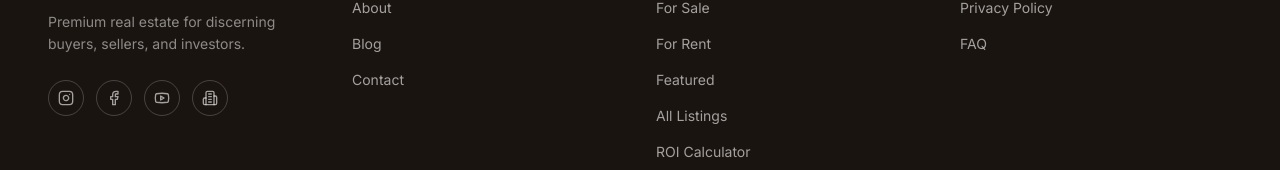
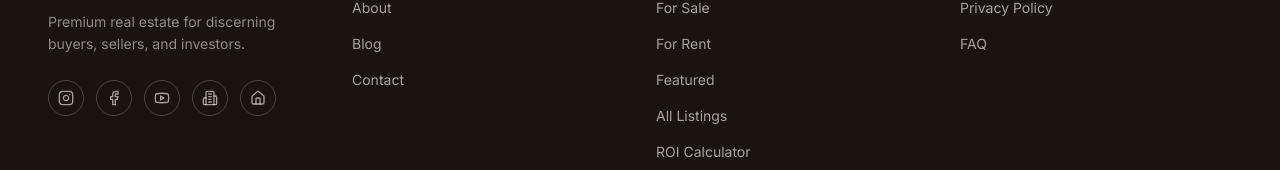
Before and after one commit to tamarabuadze/Fano-Properties-Web, a Next.js app in the folder apps/web/: page / in a window 1280 px wide. Shown: the part 5826-5996 px from the top of the page. Built offline with nearby package versions, Linux system fonts and the light colour scheme; no server answers; the database is empty.

Commit message:
feat: link Bayut company profile
Co-Authored-By: Claude Opus 5.5 <noreply@anthropic.com>

```diff
--- a/apps/web/src/app/(web)/page.tsx
+++ b/apps/web/src/app/(web)/page.tsx
@@ -49,6 +49,7 @@ const jsonLd = {
         "https://www.facebook.com/fanoproperties",
         "https://www.youtube.com/@FanoProperties",
         "https://www.propertyfinder.ae/en/broker/fano-properties-l-l-c-v2-12901",
+        "https://www.bayut.com/companies/fano-properties-109679/",
       ],
     },
     {
--- a/apps/web/src/components/layout/footer.tsx
+++ b/apps/web/src/components/layout/footer.tsx
@@ -1,7 +1,7 @@
 import React from "react";
 import Link from "next/link";
 import Image from "next/image";
-import { Building2, Facebook, Instagram, Youtube } from "lucide-react";
+import { Building2, Facebook, House, Instagram, Youtube } from "lucide-react";
 
 const footerLinks = {
   Company: [
@@ -58,6 +58,7 @@ export function Footer({ showAgents = true }: { showAgents?: boolean }) {
                 { icon: Facebook, href: "https://www.facebook.com/fanoproperties", label: "Facebook" },
                 { icon: Youtube, href: "https://www.youtube.com/@FanoProperties", label: "YouTube" },
                 { icon: Building2, href: "https://www.propertyfinder.ae/en/broker/fano-properties-l-l-c-v2-12901", label: "Property Finder" },
+                { icon: House, href: "https://www.bayut.com/companies/fano-properties-109679/", label: "Bayut" },
               ].map(({ icon: Icon, href, label }) => (
                 <a
                   key={label}
```
